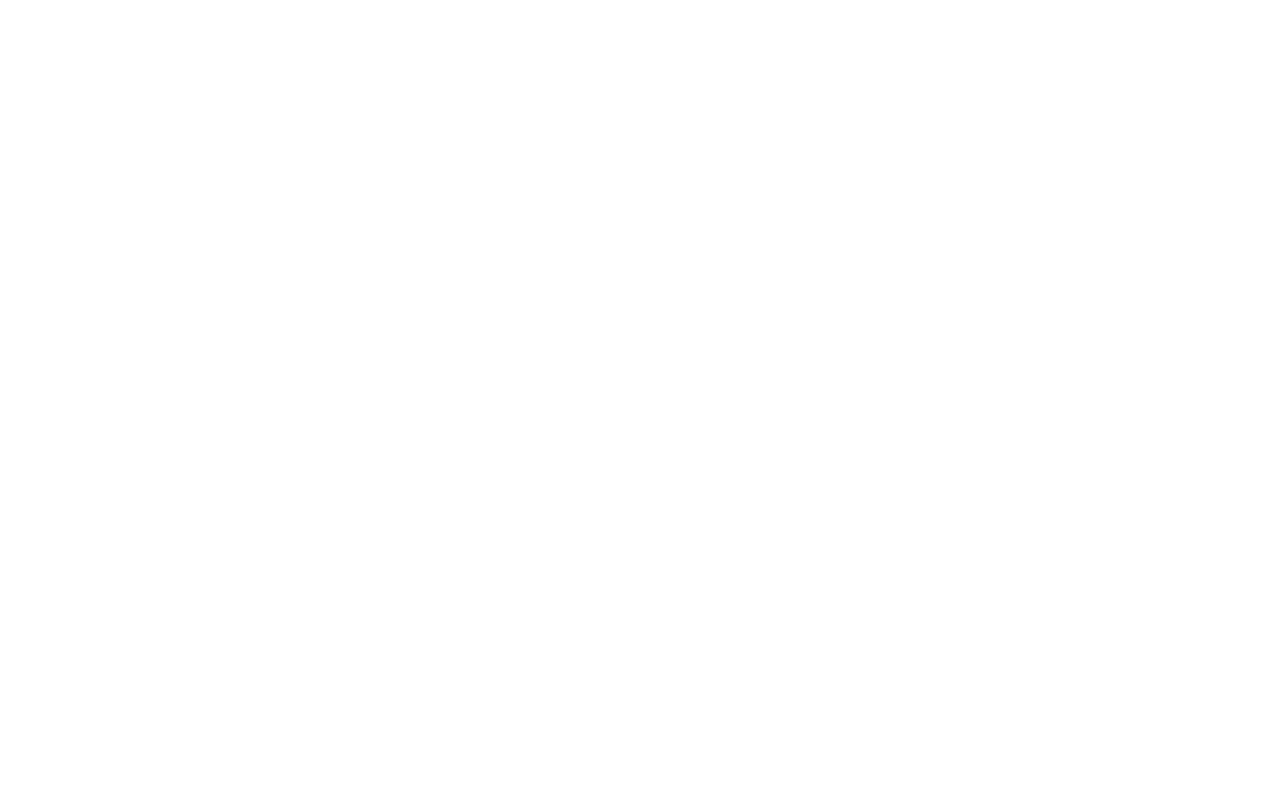
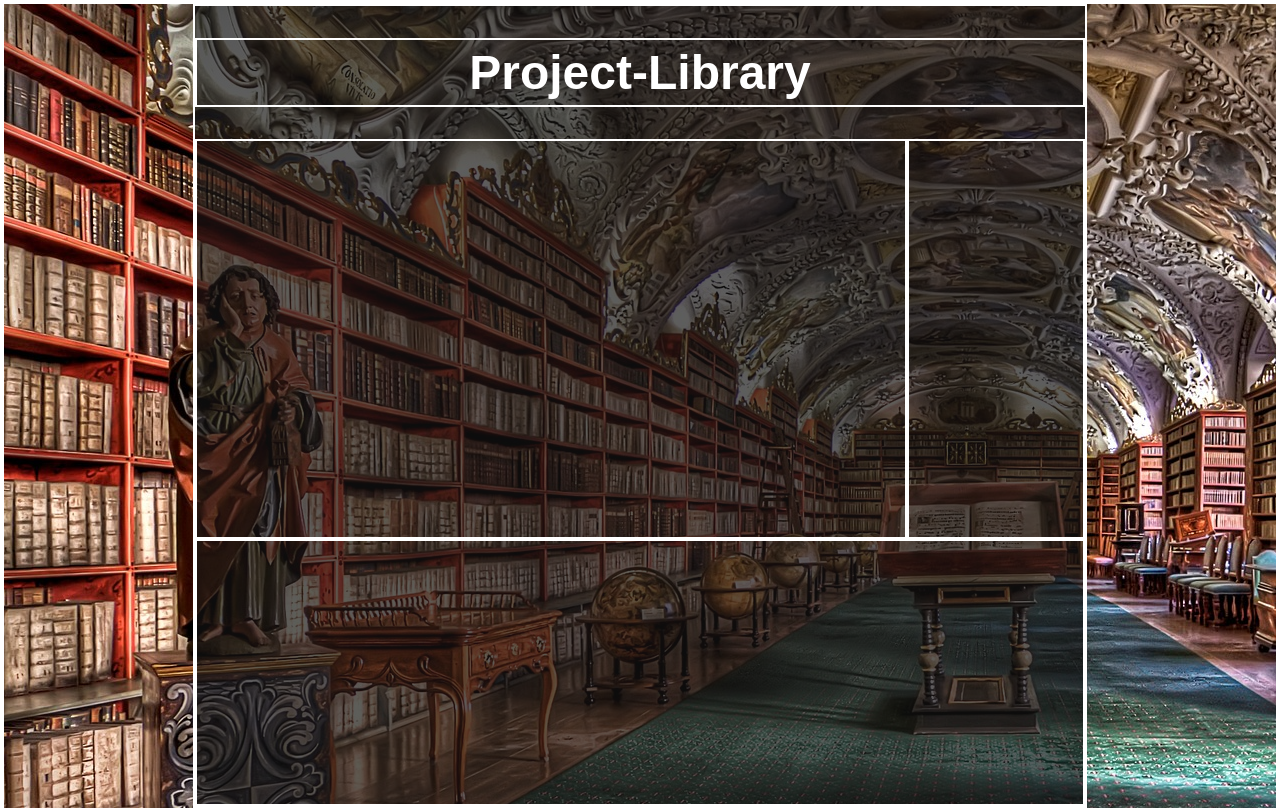
Before and after one commit to Potrocio/project-library, a plain HTML site: page index.html in a window 1280 px wide. Drawn offline with Linux system fonts and the light colour scheme.

Commit message:
add images folder, structure divs in html, arrage basic elements in css

```diff
--- a/index.html
+++ b/index.html
@@ -9,6 +9,13 @@
     <script src="logic.js" defer></script>
 </head>
 <body>
+    <div class="page-content">
+        <h1 class="header">Project-Library</h1>
+        <div class="main-column">
 
+        </div>
+        <div class="new-book-bar"></div>
+        <div class="edit-book-bar"></div>
+    </div>
 </body>
 </html>
--- a/style.css
+++ b/style.css
@@ -0,0 +1,51 @@
+body {
+    background-image: url('/images/body-background.jpg');
+    background-repeat: no-repeat;
+    background-position: cover;
+    margin: 0;
+    font-family: Arial, Helvetica, sans-serif;
+    display: flex;
+    justify-content: center;
+}
+
+.page-content {
+    width: 70%;
+    height: 100vh;
+    display: grid;
+    grid-template: 1fr 3fr 2fr/ 4fr 1fr;
+    background-color: rgba(19, 18, 18, 0.678);
+}
+
+* {
+    border: 2px solid white;
+    color: white;
+
+}
+
+.header {
+    grid-area: 1/1/2/3;
+    display:grid;
+    place-items: center;
+    text-align: center;
+    color: white;
+    font-weight: bold;
+    font-size: 3rem;
+
+}
+
+.main-column {
+    grid-area: 2/1/3/2;
+
+}
+
+
+.page-content .new-book-bar {
+    grid-area: 3/1/4/3;
+
+}
+
+.edit-book-bar{
+    grid-area: 2/2/3/3;
+
+
+}
```
Also changed, not shown: images/body-background.jpg (added).
